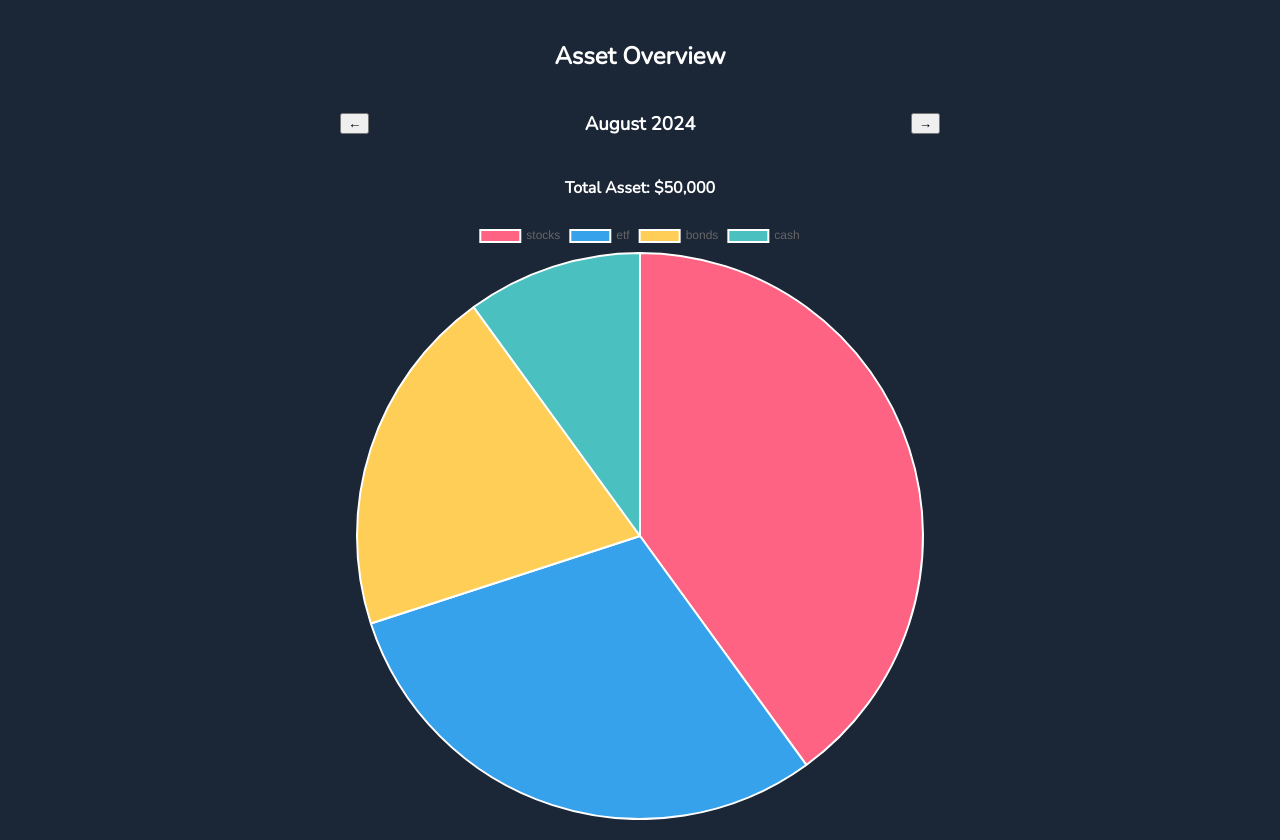
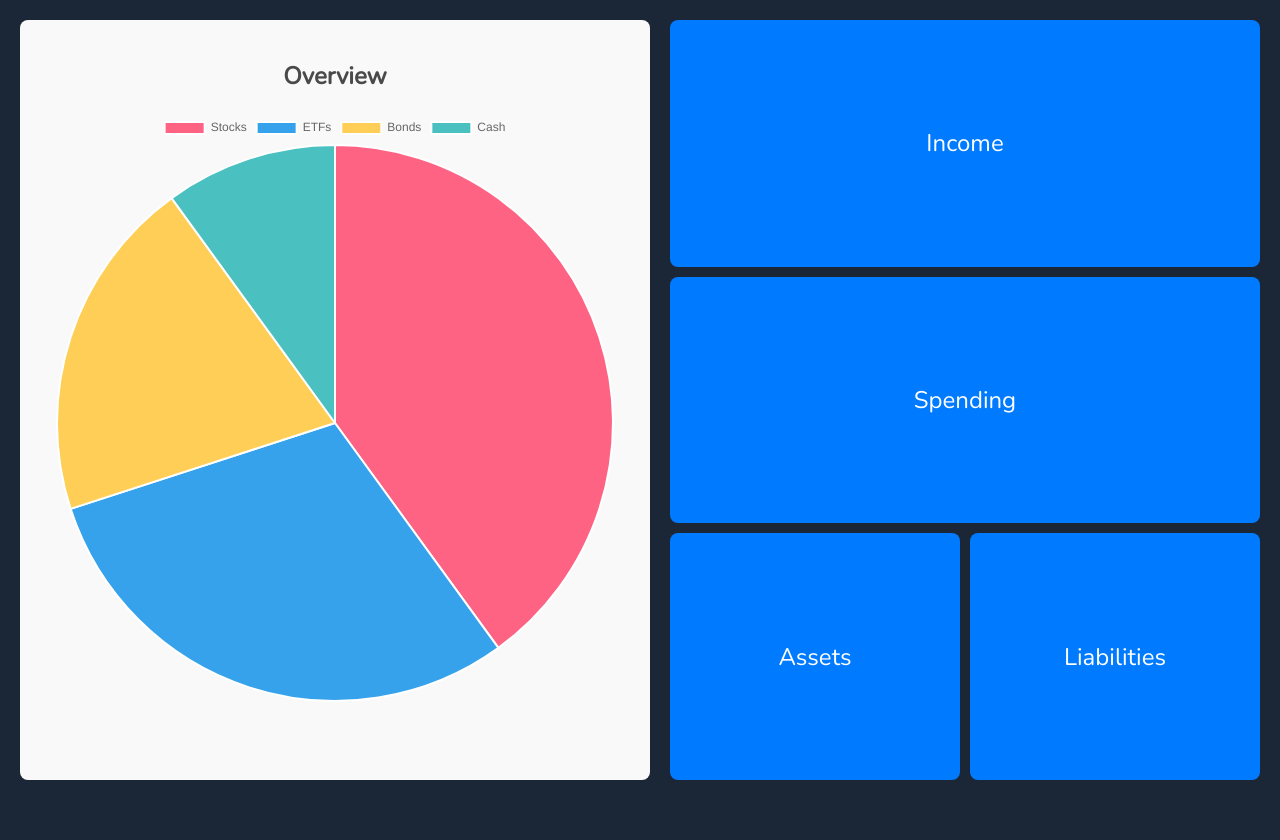
Before and after one commit to ChingEnLin/HoGiahLang, a React (Vite) app in the folder frontend/: page / in a window 1280 px wide. After the commit the page ends 800 px from the top, so only its background shows below. Built offline with nearby package versions, Linux system fonts and the light colour scheme.

Commit message:
create dashboard

```diff
--- a/frontend/src/AssetOverview.tsx
+++ /dev/null
@@ -1,70 +0,0 @@
-import React, { useState } from 'react';
-import { format, subMonths, addMonths } from 'date-fns';
-import { Pie } from 'react-chartjs-2';
-import 'chart.js/auto';
-
-const mockData = {
-  "2024-08": {
-    totalAsset: 50000,
-    distribution: {
-      stocks: 20000,
-      etf: 15000,
-      bonds: 10000,
-      cash: 5000,
-    },
-  },
-  "2024-07": {
-    totalAsset: 48000,
-    distribution: {
-      stocks: 19000,
-      etf: 14000,
-      bonds: 9000,
-      cash: 6000,
-    },
-  },
-  // Add more mock data for other months as needed
-};
-
-const AssetOverview = () => {
-  const [currentMonth, setCurrentMonth] = useState(new Date());
-
-  const handlePrevMonth = () => {
-    setCurrentMonth(subMonths(currentMonth, 1));
-  };
-
-  const handleNextMonth = () => {
-    setCurrentMonth(addMonths(currentMonth, 1));
-  };
-
-const formattedMonth = format(currentMonth, 'yyyy-MM');
-const dataForCurrentMonth = mockData[formattedMonth as keyof typeof mockData] || { totalAsset: 0, distribution: {} };
-
-const pieData = {
-    labels: Object.keys(dataForCurrentMonth.distribution),
-    datasets: [
-        {
-            label: 'Asset Distribution',
-            data: Object.values(dataForCurrentMonth.distribution),
-            backgroundColor: ['#FF6384', '#36A2EB', '#FFCE56', '#4BC0C0'],
-            hoverBackgroundColor: ['#FF6384', '#36A2EB', '#FFCE56', '#4BC0C0'],
-        },
-    ],
-};
-
-  return (
-    <div style={{ maxWidth: '600px', margin: '0 auto', padding: '20px' }}>
-      <h2>Asset Overview</h2>
-      <div style={{ display: 'flex', justifyContent: 'space-between', alignItems: 'center' }}>
-        <button onClick={handlePrevMonth}>←</button>
-        <h3>{format(currentMonth, 'MMMM yyyy')}</h3>
-        <button onClick={handleNextMonth}>→</button>
-      </div>
-      <h4>Total Asset: ${dataForCurrentMonth.totalAsset.toLocaleString()}</h4>
-      <div style={{ marginTop: '20px' }}>
-        <Pie data={pieData} />
-      </div>
-    </div>
-  );
-};
-
-export default AssetOverview;
--- /dev/null
+++ b/frontend/src/Dashboard.tsx
@@ -0,0 +1,111 @@
+import React, { useState } from 'react';
+import styled from 'styled-components';
+import { Pie } from 'react-chartjs-2';
+import 'chart.js/auto';
+
+// Mock data for the pie chart
+const mockData = {
+  Income: {
+    labels: ['Salary', 'Investments', 'Others'],
+    data: [5000, 2000, 1000],
+    backgroundColor: ['#FF6384', '#36A2EB', '#FFCE56'],
+  },
+  Spending: {
+    labels: ['Rent', 'Groceries', 'Entertainment'],
+    data: [1500, 500, 300],
+    backgroundColor: ['#4BC0C0', '#FF9F40', '#FF6384'],
+  },
+  Assets: {
+    labels: ['Stocks', 'ETFs', 'Bonds', 'Cash'],
+    data: [20000, 15000, 10000, 5000],
+    backgroundColor: ['#FF6384', '#36A2EB', '#FFCE56', '#4BC0C0'],
+  },
+  Liabilities: {
+    labels: ['Mortgage', 'Credit Card', 'Loans'],
+    data: [10000, 5000, 3000],
+    backgroundColor: ['#FF9F40', '#FF6384', '#36A2EB'],
+  },
+};
+
+const Dashboard = () => {
+  const [selectedCategory, setSelectedCategory] = useState('Assets');
+
+  const pieData = {
+    labels: mockData[selectedCategory as keyof typeof mockData].labels,
+    datasets: [
+      {
+        data: mockData[selectedCategory as keyof typeof mockData].data,
+        backgroundColor: mockData[selectedCategory as keyof typeof mockData].backgroundColor,
+        hoverBackgroundColor: mockData[selectedCategory as keyof typeof mockData].backgroundColor,
+      },
+    ],
+  };
+
+  return (
+    <Container>
+      <OverviewSection>
+        <h2>Overview</h2>
+        <Pie data={pieData} />
+      </OverviewSection>
+      <CashflowSection>
+        <Square onClick={() => setSelectedCategory('Income')} style={{ gridArea: 'income' }}>Income</Square>
+        <Square onClick={() => setSelectedCategory('Spending')} style={{ gridArea: 'spending' }}>Spending</Square>
+        <Square onClick={() => setSelectedCategory('Assets')} style={{ gridArea: 'assets' }}>Assets</Square>
+        <Square onClick={() => setSelectedCategory('Liabilities')} style={{ gridArea: 'liabilities' }}>Liabilities</Square>
+      </CashflowSection>
+    </Container>
+  );
+};
+
+export default Dashboard;
+
+// Styled Components
+const Container = styled.div`
+  display: flex;
+  width: 100%;
+  height: 100vh;
+  padding: 20px;
+  box-sizing: border-box;
+`;
+
+const OverviewSection = styled.div`
+  flex: 1;
+  margin-right: 20px;
+  background-color: #f9f9f9;
+  padding: 20px;
+  border-radius: 8px;
+  display: flex;
+  flex-direction: column;
+  align-items: center;
+  h2 {
+    color: #4a4a4a; /* Dark grey color */
+  }
+`;
+
+const CashflowSection = styled.div`
+  flex: 1;
+  display: grid;
+  grid-template-columns: 1fr 1fr;
+  grid-template-rows: repeat(3, 1fr);
+  gap: 10px;
+  grid-template-areas:
+    'income income'
+    'spending spending'
+    'assets liabilities';
+`;
+
+const Square = styled.div`
+  background-color: #007bff;
+  color: white;
+  font-size: 1.5em;
+  display: flex;
+  justify-content: center;
+  align-items: center;
+  border-radius: 8px;
+  cursor: pointer;
+  transition: background-color 0.3s ease;
+
+  &:hover {
+    background-color: #0056b3;
+  }
+`;
--- a/frontend/src/main.tsx
+++ b/frontend/src/main.tsx
@@ -1,7 +1,7 @@
 import React from 'react'
 import {createRoot} from 'react-dom/client'
 import './style.css'
-import AssetOverview from './AssetOverview'
+import AssetOverview from './Dashboard'
 
 const container = document.getElementById('root')
 
--- a/package.json
+++ b/package.json
@@ -6,6 +6,7 @@
   "dependencies": {
     "chart.js": "^4.4.3",
     "date-fns": "^3.6.0",
-    "react-chartjs-2": "^5.2.0"
+    "react-chartjs-2": "^5.2.0",
+    "styled-components": "^6.1.12"
   }
 }
```
Also changed, not shown: 1 other file (tests, documents, lock files or other folders).
